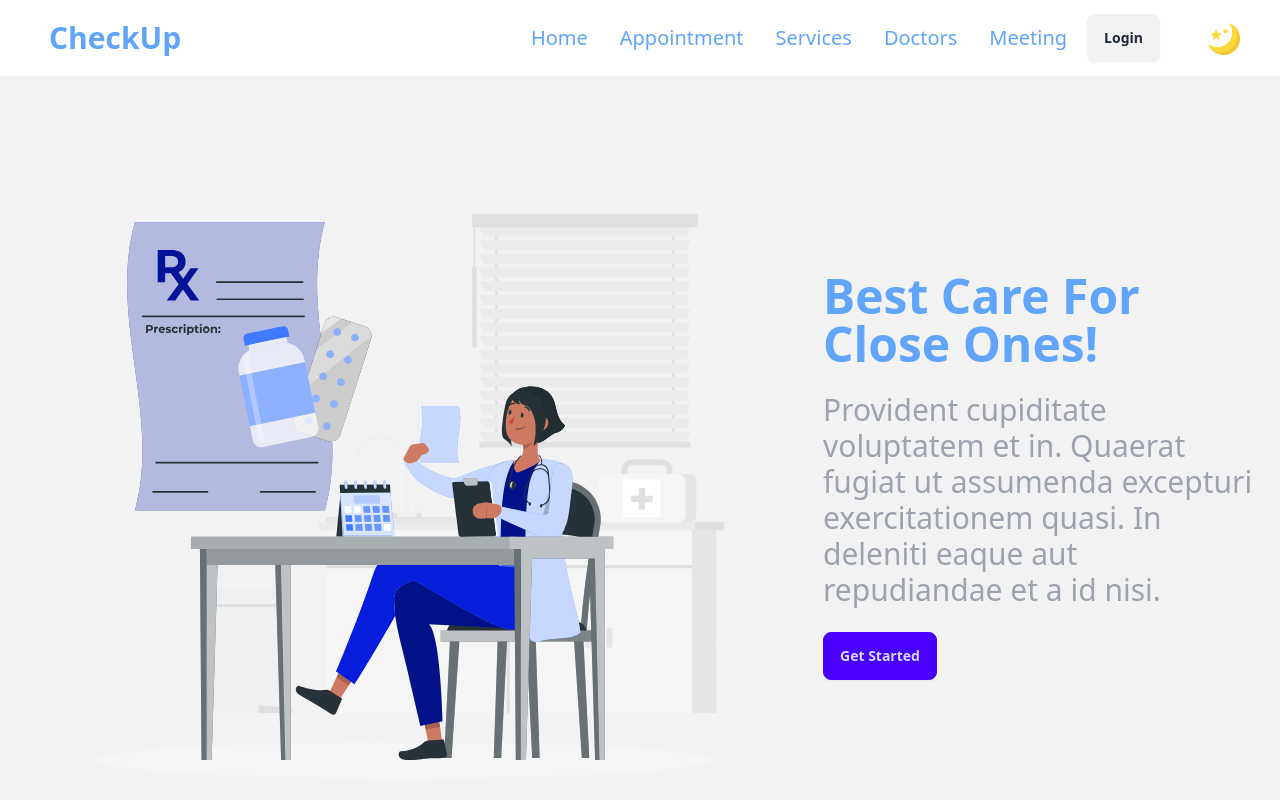
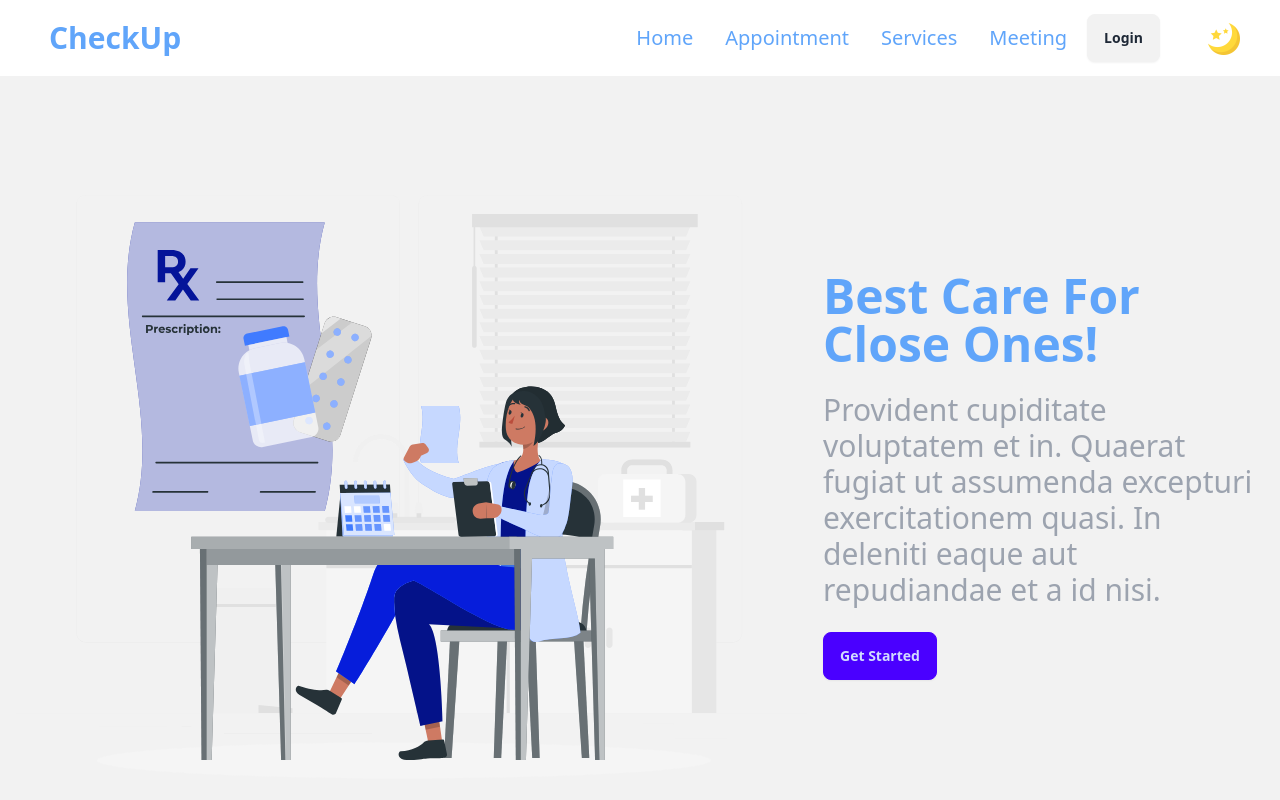
Before and after one commit to imshruti470/MedHelp, a React (Create React App) app: page / in a window 1280 px wide. Shown: the top 800 px of the page. Built offline with nearby package versions, Linux system fonts and the light colour scheme.

Commit message:
added some more details

```diff
--- a/src/components/Meeting.jsx
+++ b/src/components/Meeting.jsx
@@ -8,7 +8,7 @@ const Meeting = () => {
     // Generate Kit Token
     const appID = 362239873;
     const serverSecret = "3bca63f97faf78d0aef796b7dfb250f4";
-    const kitToken = ZegoUIKitPrebuilt.generateKitTokenForTest(appID, serverSecret, roomID, Date.now().toString(), "Marko");
+    const kitToken = ZegoUIKitPrebuilt.generateKitTokenForTest(appID, serverSecret, roomID, Date.now().toString(), "Soumya");
 
     // Create instance object from Kit Token.
     const zp = ZegoUIKitPrebuilt.create(kitToken);
--- a/src/components/Nav.jsx
+++ b/src/components/Nav.jsx
@@ -63,7 +63,7 @@ const Navbar = () => {
               <Link to={"/services"}>Services</Link>
             </li>
             <li>
-              <Link to={"/doctors"}>Doctors</Link>
+              <Link to={"/meeting"}>Meeting</Link>
             </li>
           </ul>
         </div>
@@ -84,9 +84,6 @@ const Navbar = () => {
           </li>
           <li>
             <Link to={"/services"}>Services</Link>
-          </li>
-          <li>
-            <Link to={"/doctors"}>Doctors</Link>
           </li>
           <li>
             <Link to={"/meeting"}>Meeting</Link>
```
